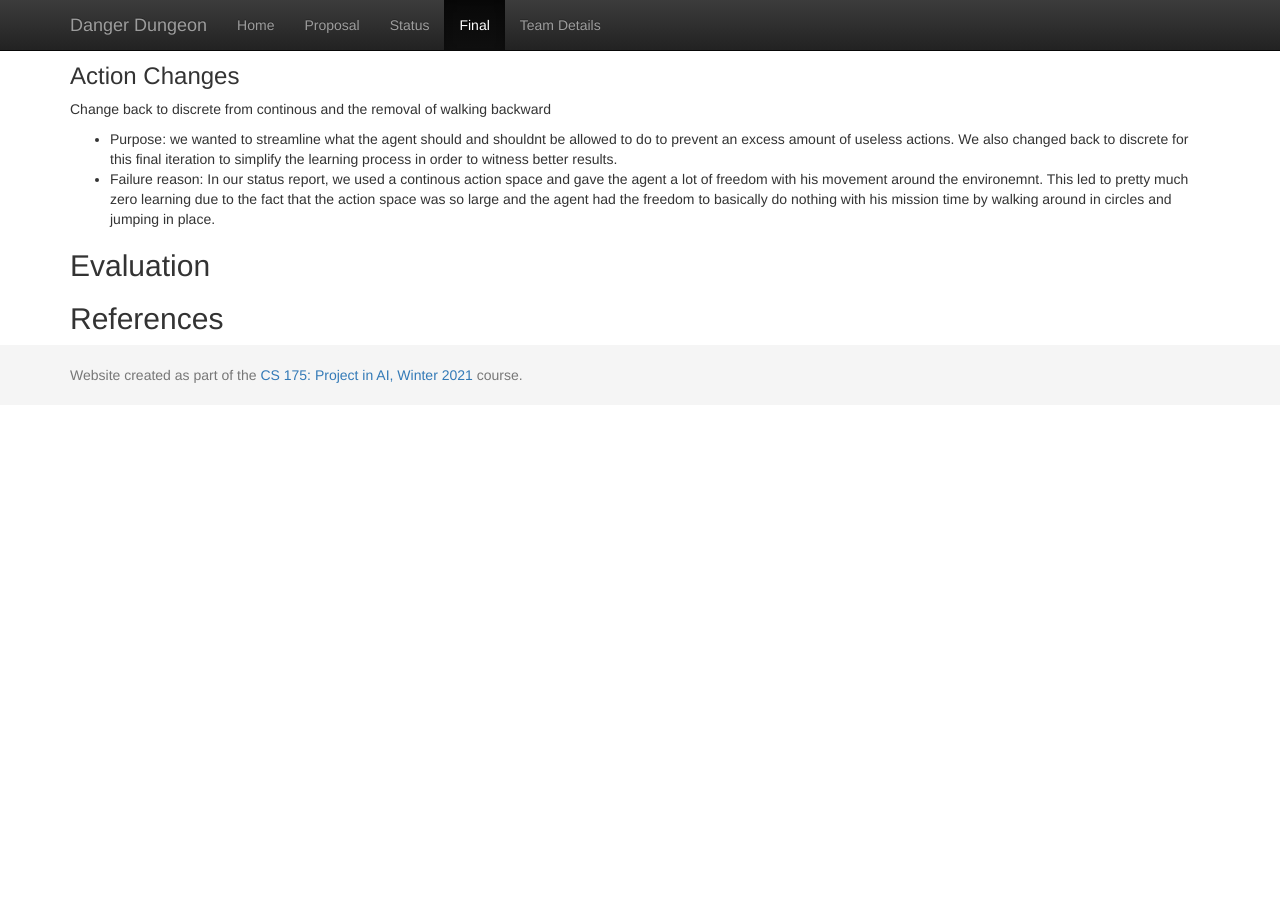
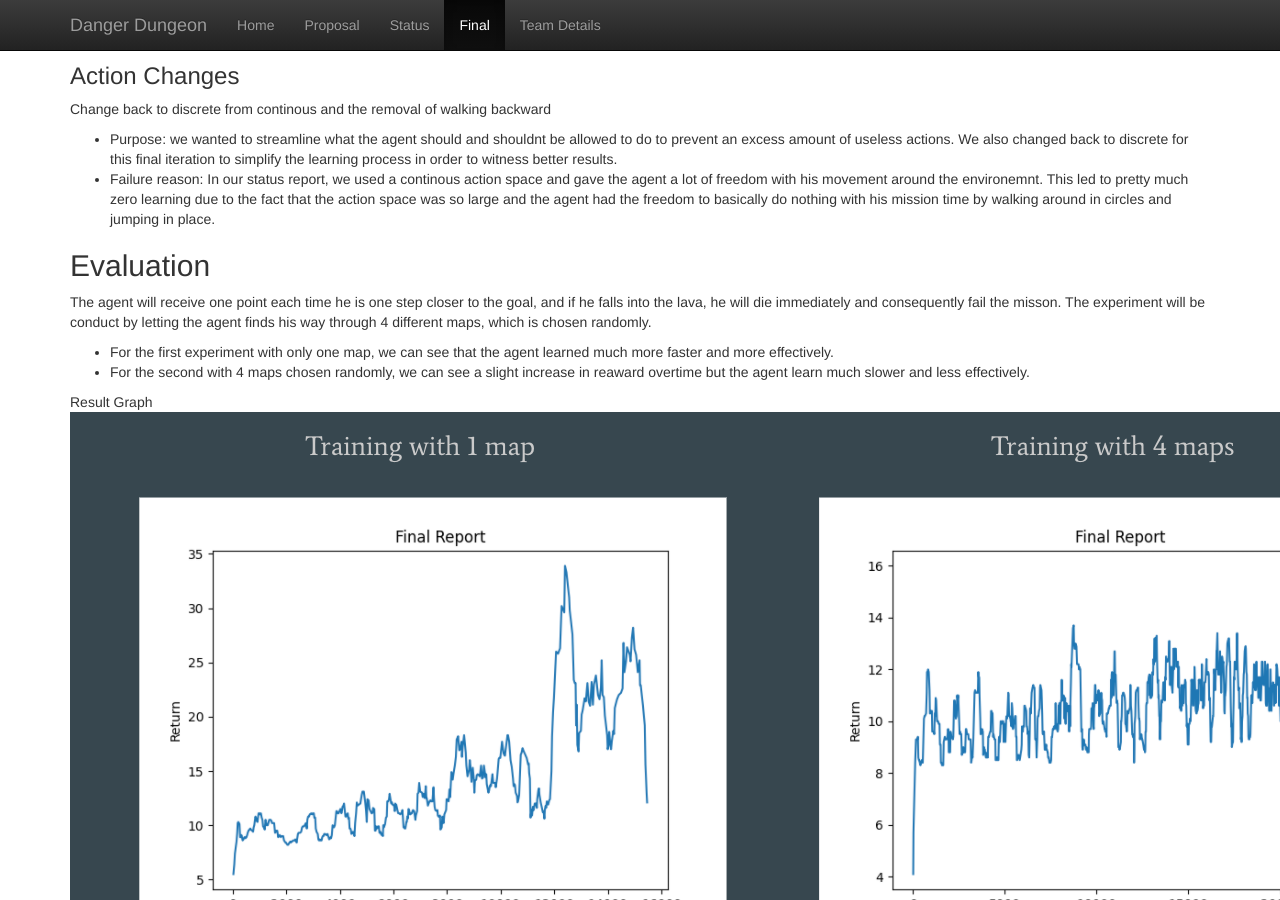
Before and after one commit to maxxdoan/DangerDungeon, a Jekyll site: the page built from docs/final.md, in a window 1280 px wide and 900 px high, scrolled down 3234 px. Built offline with Jekyll 4.4.1, drawn with Linux system fonts in a browser that asks for light colours; before the commit the page ends 3639 px from its top, so only the background shows below that.

Commit message:
Update final.md

```diff
--- a/docs/final.md
+++ b/docs/final.md
@@ -47,5 +47,11 @@ Change back to discrete from continous and the removal of walking backward
 
 
 ## Evaluation
+The agent will receive one point each time he is one step closer to the goal, and if he falls into the lava, he will die immediately and consequently fail the misson. The experiment will be conduct by letting the agent finds his way through 4 different maps, which is chosen randomly.
+- For the first experiment with only one map, we can see that the agent learned much more faster and more effectively.
+- For the second with 4 maps chosen randomly, we can see a slight increase in reaward overtime but the agent learn much slower and less effectively.
+
+Result Graph
+![](finalGraph.png)
 
 ## References
```
